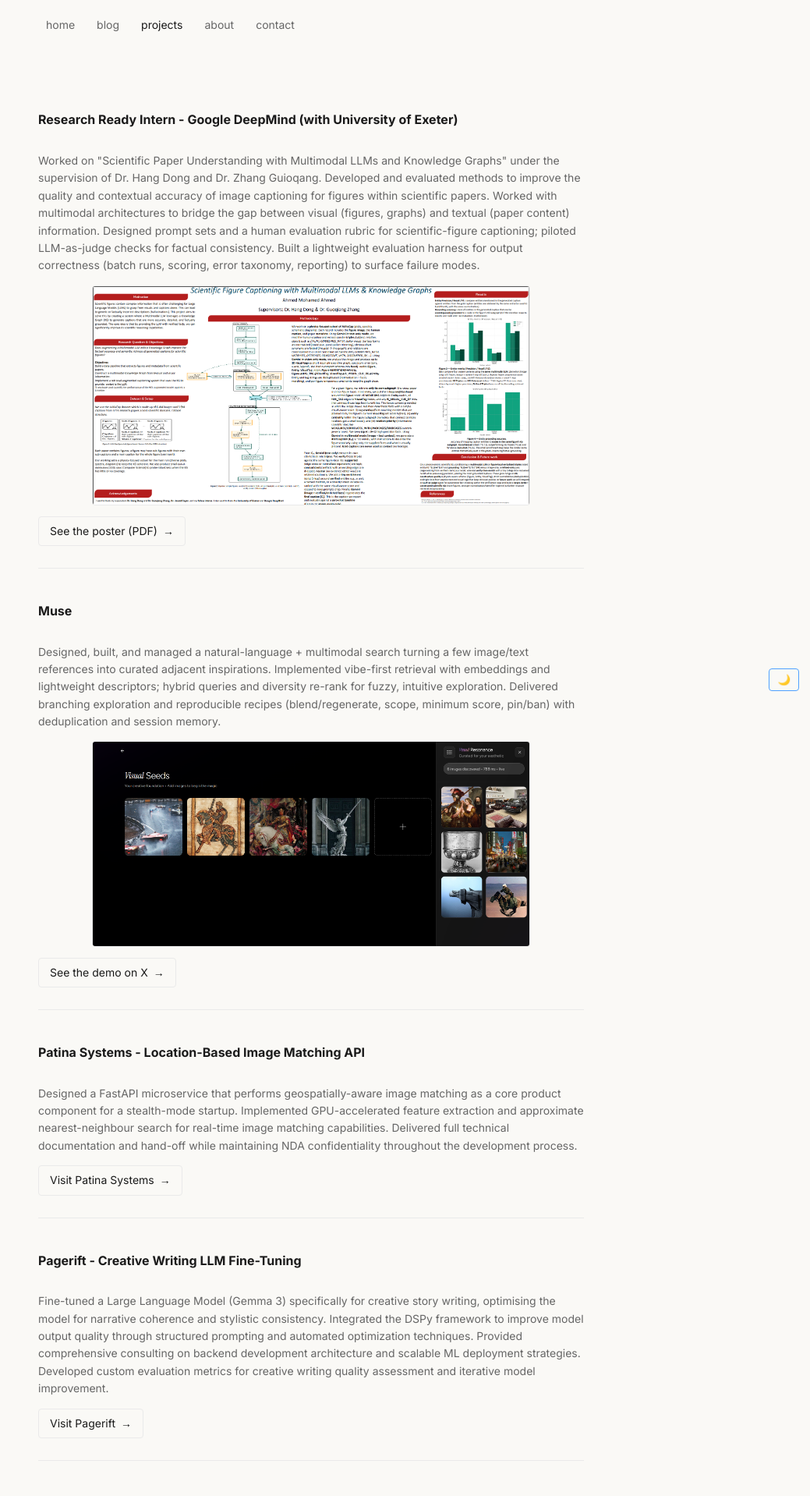
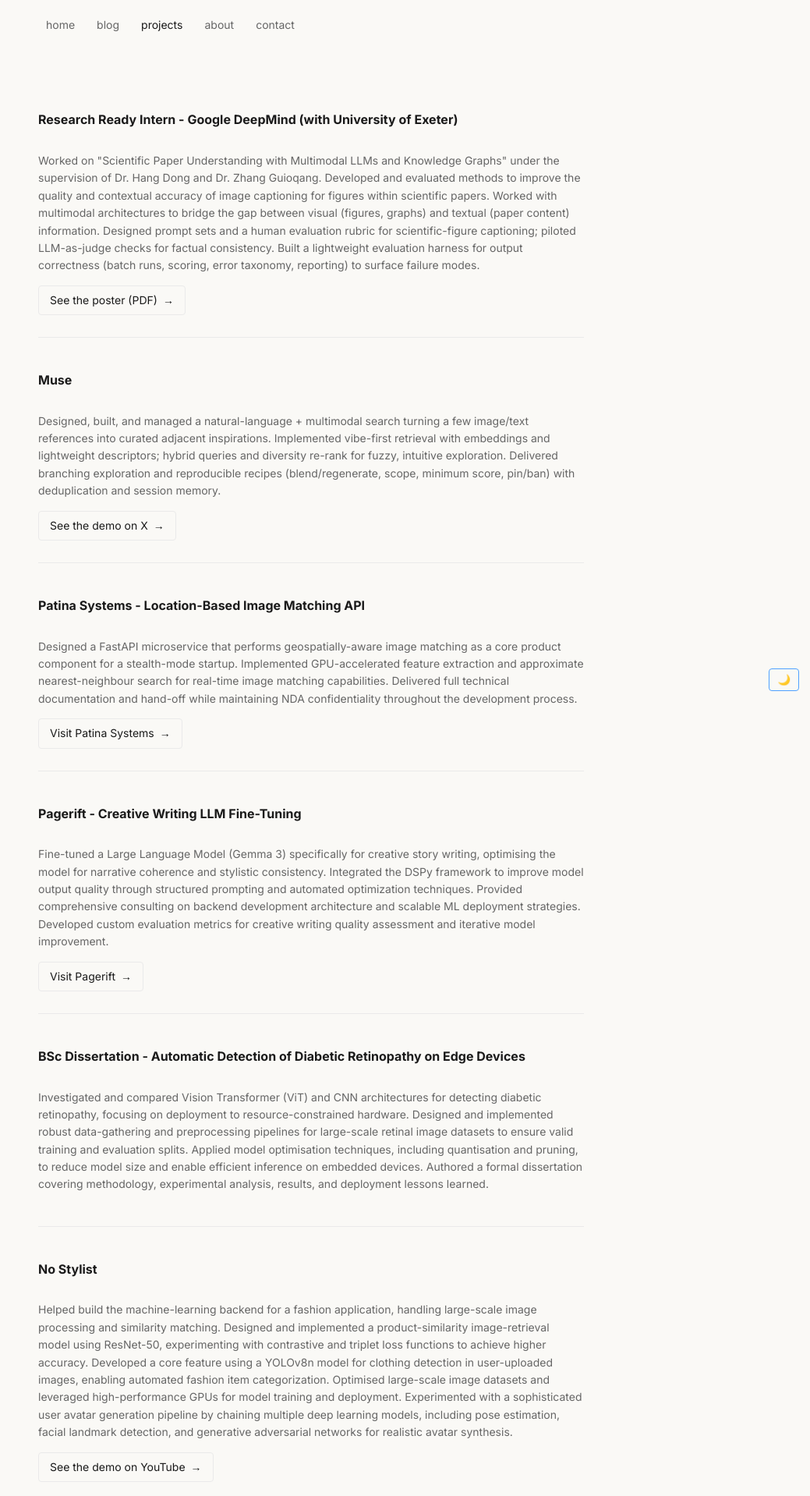
Before and after one commit to AMOHA-98/blogxyz, a Jekyll site: the page built from projects.md, in a window 1280 px wide. Shown: the top 1918 px of the page at 78% size, without its empty margins (241-1280 px from the left). Built offline with Jekyll 4.4.1, drawn with Linux system fonts in a browser that asks for light colours.

Commit message:
fixing things

```diff
--- a/_data/projects.yml
+++ b/_data/projects.yml
@@ -2,13 +2,11 @@
   description: "Worked on \"Scientific Paper Understanding with Multimodal LLMs and Knowledge Graphs\" under the supervision of Dr. Hang Dong and Dr. Zhang Guioqang. Developed and evaluated methods to improve the quality and contextual accuracy of image captioning for figures within scientific papers. Worked with multimodal architectures to bridge the gap between visual (figures, graphs) and textual (paper content) information. Designed prompt sets and a human evaluation rubric for scientific-figure captioning; piloted LLM-as-judge checks for factual consistency. Built a lightweight evaluation harness for output correctness (batch runs, scoring, error taxonomy, reporting) to surface failure modes."
   link: /assets/documents/gdrr_presentation_final.pdf
   link_text: See the poster (PDF)
-  image: /assets/images/adversarial-prompting/gdrr-poster.png
 
 - title: Muse
   description: "Designed, built, and managed a natural-language + multimodal search turning a few image/text references into curated adjacent inspirations. Implemented vibe-first retrieval with embeddings and lightweight descriptors; hybrid queries and diversity re-rank for fuzzy, intuitive exploration. Delivered branching exploration and reproducible recipes (blend/regenerate, scope, minimum score, pin/ban) with deduplication and session memory."
   link: https://x.com/NidarMMV2/status/1979575926515257700
   link_text: See the demo on X
-  image: /assets/images/adversarial-prompting/muse-screenshot.png
 
 - title: Patina Systems - Location-Based Image Matching API
   description: "Designed a FastAPI microservice that performs geospatially-aware image matching as a core product component for a stealth-mode startup. Implemented GPU-accelerated feature extraction and approximate nearest-neighbour search for real-time image matching capabilities. Delivered full technical documentation and hand-off while maintaining NDA confidentiality throughout the development process."
@@ -27,4 +25,3 @@
   description: "Helped build the machine-learning backend for a fashion application, handling large-scale image processing and similarity matching. Designed and implemented a product-similarity image-retrieval model using ResNet-50, experimenting with contrastive and triplet loss functions to achieve higher accuracy. Developed a core feature using a YOLOv8n model for clothing detection in user-uploaded images, enabling automated fashion item categorization. Optimised large-scale image datasets and leveraged high-performance GPUs for model training and deployment. Experimented with a sophisticated user avatar generation pipeline by chaining multiple deep learning models, including pose estimation, facial landmark detection, and generative adversarial networks for realistic avatar synthesis."
   link: https://youtube.com/shorts/Wo5HfW8VT20?feature=share
   link_text: See the demo on YouTube
-  image: /assets/images/adversarial-prompting/nostylist-screenshot.png
--- a/assets/custom.css
+++ b/assets/custom.css
@@ -288,15 +288,3 @@
 .project-link-button:hover .arrow {
   transform: translateX(4px);
 }
-
-.project-image {
-  width: 100%;
-  max-width: 100%;
-  max-height: 400px;
-  object-fit: contain;
-  object-position: left top;
-  border-radius: 4px;
-  margin-top: 1rem;
-  border: 1px solid var(--border-color);
-  display: block;
-}
--- a/projects.md
+++ b/projects.md
@@ -17,10 +17,6 @@
       <div class="project-content">
         <p class="project-description">{{ project.description }}</p>
 
-        {% if project.image %}
-          <img src="{{ project.image | relative_url }}" alt="{{ project.title }} screenshot" class="project-image">
-        {% endif %}
-
         {% if project.link %}
           <a href="{{ project.link }}" class="project-link-button" target="_blank" rel="noopener noreferrer">
             {{ project.link_text | default: "View Project" }} <span class="arrow">→</span>
```
